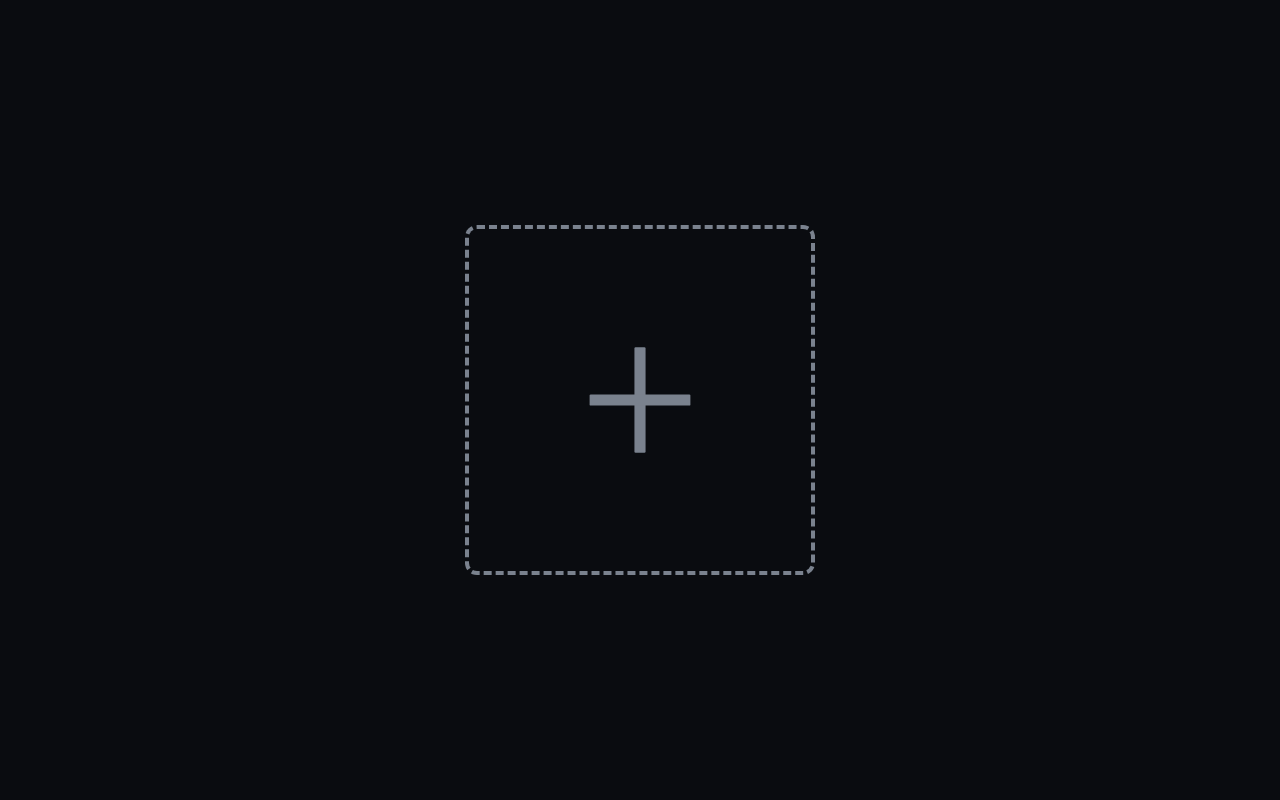
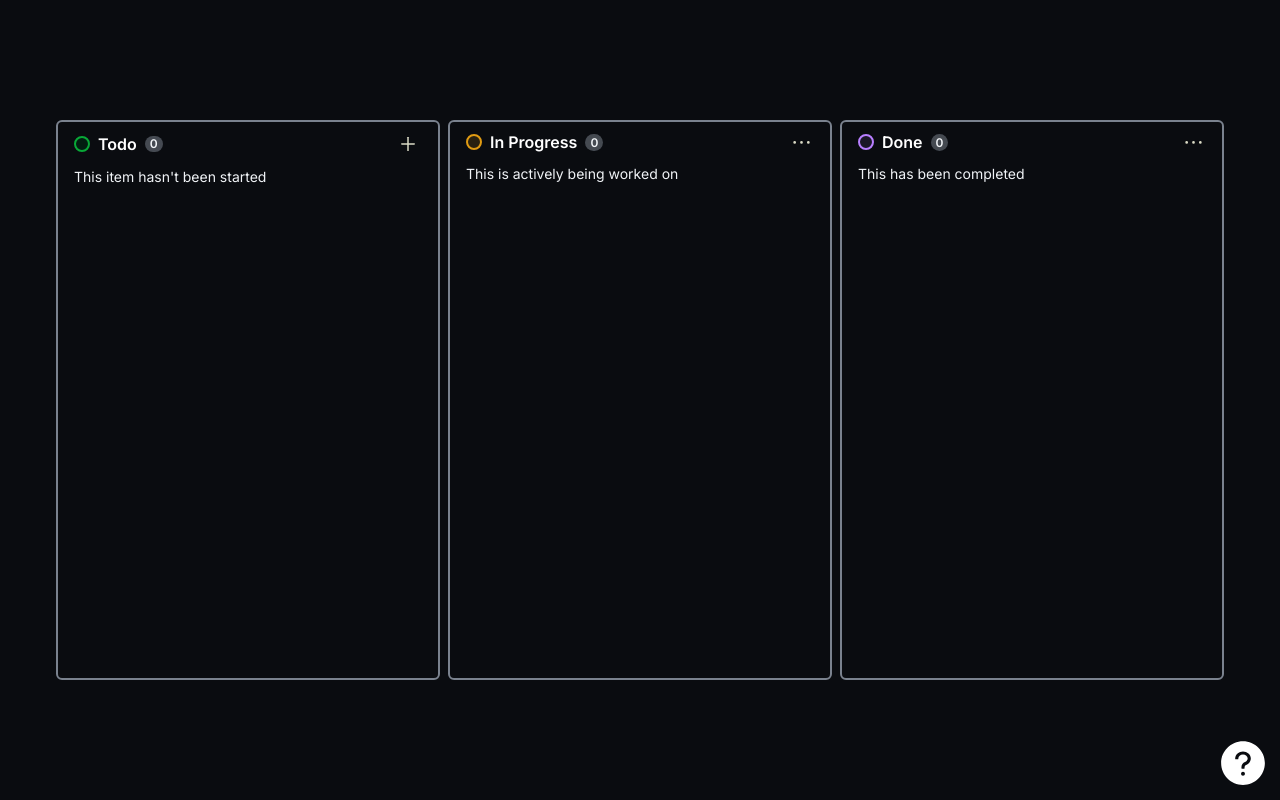
Before and after one commit to maazshakeel/todo-list, a Next.js app: page / in a window 1280 px wide. Built offline with nearby package versions, Linux system fonts and the light colour scheme.

Commit message:
feat: todos update and the things in context api

```diff
--- a/app/_components/Board.tsx
+++ b/app/_components/Board.tsx
@@ -1,53 +1,82 @@
 "use client";
 
-import { AiOutlineEllipsis, AiOutlinePlus } from "react-icons/ai";
-import { BoardProps, Todos } from "../_types/Board";
+import { AiFillQuestionCircle, AiOutlineEllipsis, AiOutlinePlus } from "react-icons/ai";
+import { Todo } from "../_types/Board";
 import TodoCard from "./TodoCard";
-import { useContext, useState } from "react";
+import { useContext, useEffect, useState } from "react";
 import { GlobalContext } from "../_context/Global";
+import toast, { Toaster } from "react-hot-toast";
 
 export default function Board(): React.ReactElement {
 
-  const [todos, setTodos] = useState<Todos>()
-  const [showModal, setShowModal] = useState<boolean>(false);
   const [todoInput, setTodoInput] = useState<string>("")
 
   // context
-  const { isInputModelOpen, setIsInputModelOpen } = useContext(GlobalContext);
+  const { isInputModelOpen, setIsInputModelOpen, todos, addTodo } = useContext(GlobalContext);
+
+  useEffect(() => {
+    function handleAddTodoOnKey(e: KeyboardEvent) {
+      if (e.ctrlKey && e.key === ' ') {
+        setIsInputModelOpen(true)
+      }
+    }
+
+    window.addEventListener('keydown', handleAddTodoOnKey);
+
+    return () => {
+      window.removeEventListener('keydown', handleAddTodoOnKey);
+    };
+  }, [])
 
   // add todo
-  const addTodo = () => {
 
+  const handleAddTodo = (e: React.FormEvent, formData: string | any) => {
+    e.preventDefault();
     if (!todoInput) {
-      alert("Add todo?")
+      toast.error("Todo is epmty!?")
       return;
     }
+    addTodo(formData);
+    setTodoInput("")
 
-    if (todos) {
+    toast('Todo Added!',
+      {
+        icon: '✅',
+        style: {
+          borderRadius: '10px',
+          background: '#333',
+          color: '#fff',
+        },
+      }
+    );
+  };
 
-      setTodos([...todos, {
-        id: todos.length + 1,
-        todo: todoInput,
-        type: "todo",
-        status: false
-      }])
-    } else {
-      setTodos([{
-        id: 1,
-        todo: todoInput,
-        type: "todo",
-        status: false
-      }])
-
+  const handleKeyPress = (e: KeyboardEvent) => {
+    if (e.key === 'Enter') {
+      // handleAddTodo()
+      if (!todoInput) {
+        toast.error("Todo is epmty!?")
+        return;
+      }
+      addTodo(todoInput)
+      setTodoInput("")
+      return
     }
-
-    setIsInputModelOpen(false)
-    setTodoInput("")
-    alert("Added! ✅")
+    if (e.key === 'Escape') {
+      setTodoInput("")
+      setIsInputModelOpen(false)
+      return
+    }
   }
 
   return (
     <div className="flex flex-row gap-2">
+      <Toaster
+        position="top-center"
+        reverseOrder={false}
+
+      />
+      <AiFillQuestionCircle size={50} color={"white"} className="absolute bottom-3 right-3" />
       {isInputModelOpen ? (
         <>
           <div
@@ -70,7 +99,7 @@ export default function Board(): React.ReactElement {
                 </div>
                 {/*body*/}
                 <div className="relative p-6 flex-auto">
-                  <input value={todoInput} onChange={(e) => setTodoInput(e.target.value)} className="border-2 border-solid border-[#f0f3f6] p-4 rounded-md" placeholder="Start typing to create a draft" />
+                  <input autoFocus onKeyDown={(e: any) => handleKeyPress(e)} value={todoInput} onChange={(e) => setTodoInput(e.target.value)} className="border-2 border-solid border-[#f0f3f6] p-4 rounded-md" placeholder="Start typing to create a draft" />
                 </div>
                 {/*footer*/}
                 <div className="flex items-center justify-end p-6 border-t border-solid border-blueGray-200 rounded-b">
@@ -84,7 +113,7 @@ export default function Board(): React.ReactElement {
                   <button
                     className="bg-emerald-500 text-white active:bg-emerald-600 font-bold uppercase text-sm px-6 py-3 rounded shadow hover:shadow-lg outline-none focus:outline-none mr-1 mb-1 ease-linear transition-all duration-150"
                     type="button"
-                    onClick={addTodo}
+                    onClick={(e) => handleAddTodo(e, todoInput)}
                   >
                     Add
                   </button>
@@ -95,7 +124,7 @@ export default function Board(): React.ReactElement {
           <div className="opacity-25 fixed inset-0 z-40 bg-black"></div>
         </>
       ) : null}
-      <div className="h-[35rem] w-96 border-[2px] border-[#7a828e] rounded-md border-solid pr-4 pl-4 pt-[8px] pb-2 overflow-clip">
+      <div className="h-[35rem] w-96 border-[2px] border-[#7a828e] rounded-md border-solid pr-4 pl-4 pt-[8px] pb-2 overflow-clip overflow-y-auto">
         {/*circkle todo and number of items*/}
         <div className="flex flex-wrap items-center justify-between">
           <div className="flex flex-wrap items-center gap-2">
@@ -120,8 +149,9 @@ export default function Board(): React.ReactElement {
         <p className="mt-2 text-[#f0f3f6] font-[400] text-[14px]">This item hasn't been started</p>
 
         {
-          todos && todos.map(todo => <TodoCard key={todo.id}>{todo.todo}</TodoCard>)
+          todos && todos.map((todo: Todo) => <TodoCard key={todo.id}>{todo.todo}</TodoCard>)
         }
+
       </div>
 
       {/* <p className="mt-2 text-[#f0f3f6] font-[400] text-[20px]">Testing for the bottom button</p> */}
--- a/app/_context/Global.tsx
+++ b/app/_context/Global.tsx
@@ -1,13 +1,38 @@
 "use client";
 
 import { FC, createContext, useState } from "react";
+import { TodoContextType } from "../_types/GlobalContext";
+import { Todo } from "../_types/Board";
 
-export const GlobalContext = createContext<any>(null)
+export const GlobalContext = createContext<TodoContextType | any | null>(null)
 
 const GlobalProvider: FC<any> = ({ children }: any) => {
     const [isInputModelOpen, setIsInputModelOpen] = useState<boolean>(false);
+    const [todos, setTodos] = useState<Todo[]>()
+
+    const addTodo = (todo: string) => {
+        if (todos) {
+
+            setTodos([...todos, {
+                id: todos.length + 1,
+                todo,
+                type: "todo",
+                status: false
+            }])
+        } else {
+            setTodos([{
+                id: 1,
+                todo,
+                type: "todo",
+                status: false
+            }])
+
+        }
+        setIsInputModelOpen(false)
+    }
+
     return (
-        <GlobalContext.Provider value={{ isInputModelOpen, setIsInputModelOpen }}>
+        <GlobalContext.Provider value={{ isInputModelOpen, setIsInputModelOpen, addTodo, todos }}>
             {children}
         </GlobalContext.Provider>
     )
--- a/app/_types/Board.ts
+++ b/app/_types/Board.ts
@@ -2,9 +2,9 @@ export type BoardProps = {
     children: React.ReactNode;
 };
 
-export type Todos = Array<{
+export type Todo = {
     id: number,
     todo: string,
     type: string,
     status: boolean
-}>;
+};
--- a/app/globals.css
+++ b/app/globals.css
@@ -25,3 +25,16 @@ body {
     )
     rgb(var(--background-start-rgb));
 }*/
+
+/* Hide scrollbar for Chrome, Safari and Opera */
+div::-webkit-scrollbar {
+  display: none;
+}
+
+/* Hide scrollbar for IE, Edge and Firefox */
+div {
+  -ms-overflow-style: none;
+  /* IE and Edge */
+  scrollbar-width: none;
+  /* Firefox */
+}
--- a/app/page.tsx
+++ b/app/page.tsx
@@ -1,29 +1,28 @@
 "use client";
 
 import { useContext, useState } from "react";
-import { AiOutlinePlus } from "react-icons/ai";
+// import { AiOutlinePlus } from "react-icons/ai";
 import Board from "./_components/Board";
-import TodoCard from "./_components/TodoCard";
 import { GlobalContext } from "./_context/Global";
 
 export default function Home() {
-  const [showBoard, setShowBoard] = useState<boolean>(false);
+  // const [showBoard, setShowBoard] = useState<boolean>(false);
   const { isInputModelOpen } = useContext(GlobalContext)
 
   const backgroundHandle = isInputModelOpen ? 'bg-[#2e343f]' : 'bg-[#0a0c10]'
 
   return (
     <main className={`flex min-h-screen min-w-fit items-center justify-center ${backgroundHandle}`}>{/**#2e343f ${isInputModelOpen ? '#2e343f' : '#0a0c10'}*/}
-      {!showBoard ? (
+      {/* {!showBoard ? (
         <button
           className="border-dashed border-4 border-[#7a828e] p-24 rounded-xl"
           onClick={() => setShowBoard(true)}
         >
           <AiOutlinePlus size={150} color={"#7a828e"} />
         </button>
-      ) : (
-        <Board />
-      )}
+      ) : ( */}
+      <Board />
+      {/* )} */}
     </main>
   );
 }
```
Also changed, not shown: app/_types/GlobalContext.ts (+7 -0 lines).
